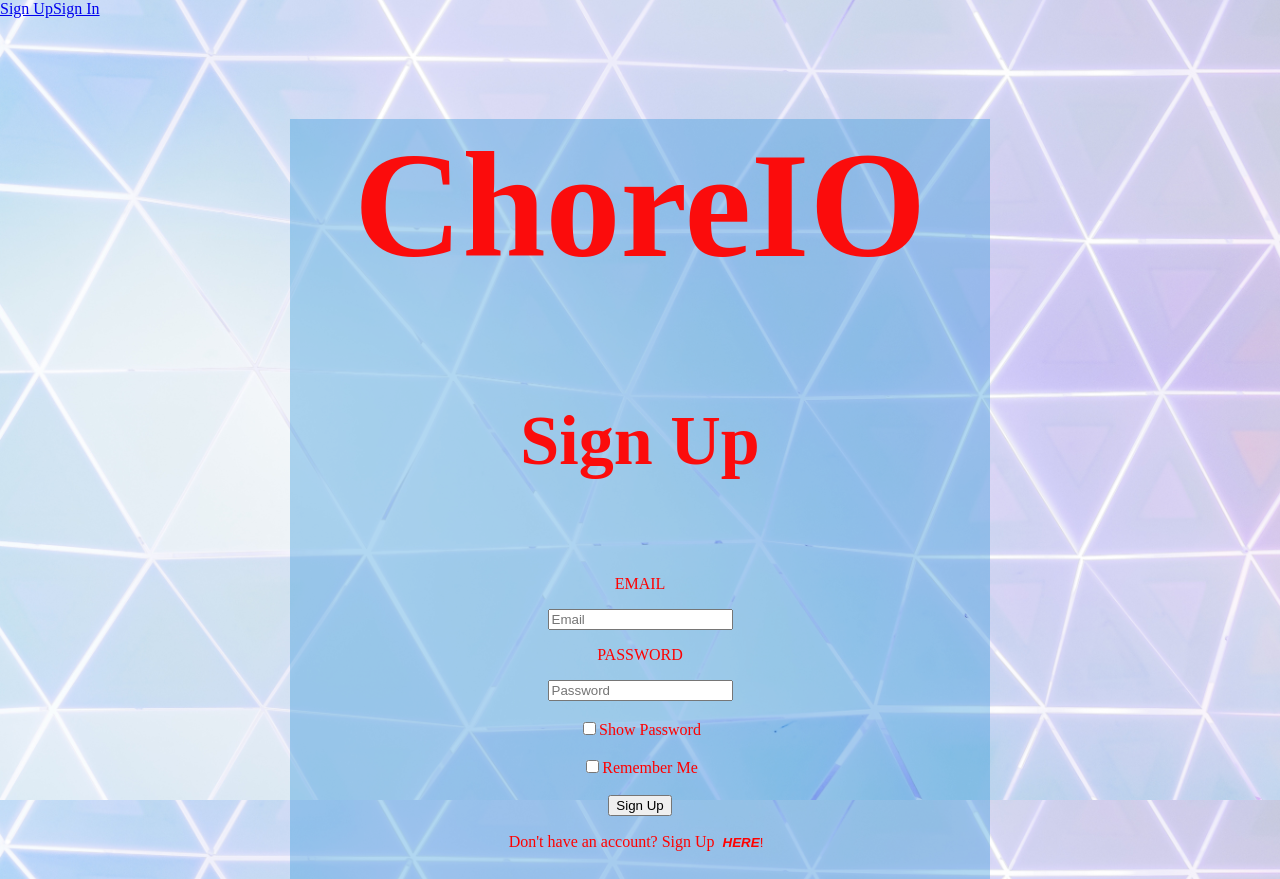
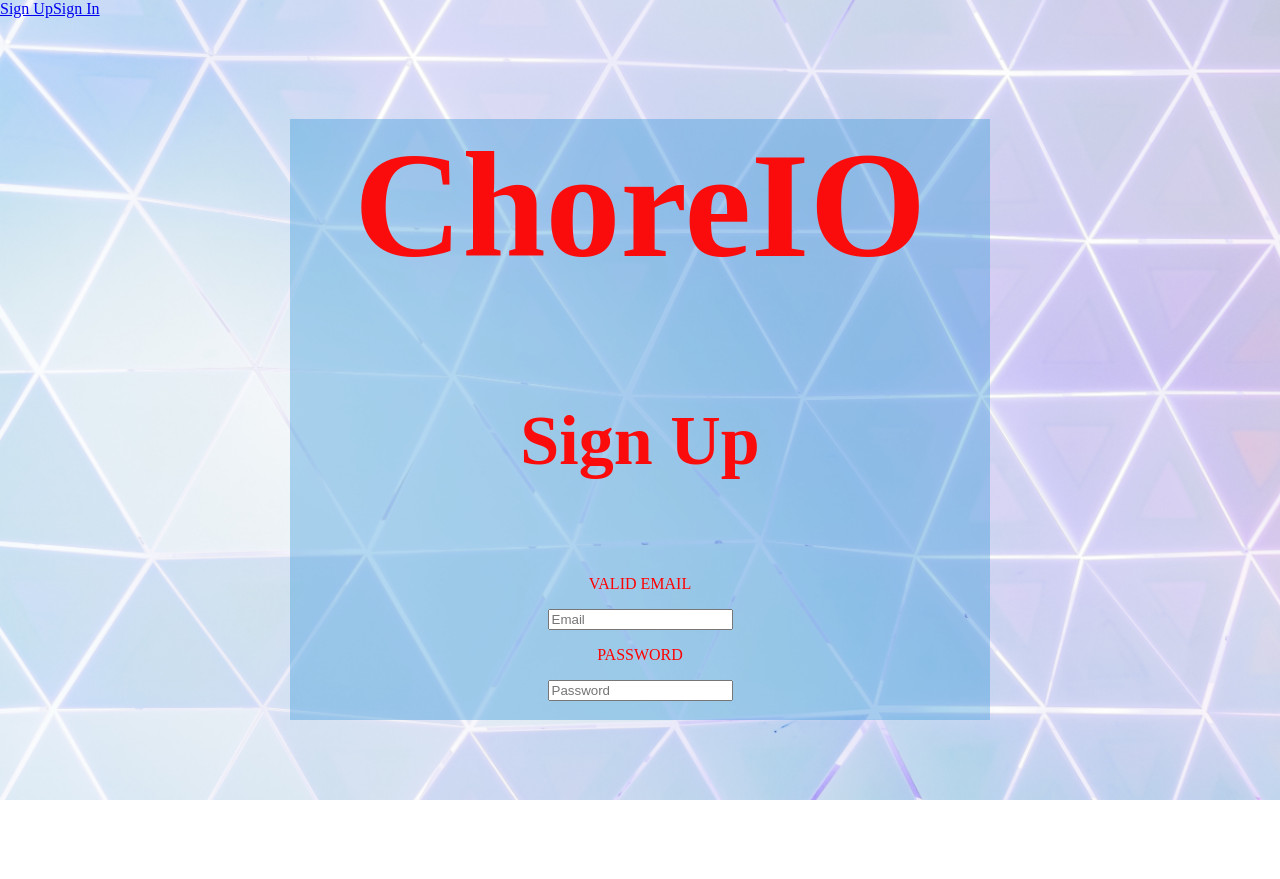
Before and after one commit to TheEPICturkey/ChoreChracker, a React (Create React App) app: page /SignUp in a window 1280 px wide. After the commit the page ends 800 px from the top, so only its background shows below. Built offline with nearby package versions, Linux system fonts and the light colour scheme; no server answers; the database is empty.

Commit message:
Make visual chaanges to splash page, login, and sign up pages.

```diff
--- a/public/index.html
+++ b/public/index.html
@@ -11,14 +11,18 @@
     -->
     <link rel="manifest" href="%PUBLIC_URL%/manifest.json">
     <link rel="shortcut icon" href="%PUBLIC_URL%/favicon.ico">
-    <title>Your App Name</title>
+    <link rel="stylesheet" href="styles.css">
+    <title>CHOREIO</title>
 </head>
 
 <body>
     <noscript>
         You need to enable JavaScript to run this app.
     </noscript>
+
     <div id="root"></div>
+    <H1>ChoreIO</CHORE></H1>
+
     <!--
     This HTML file is a template.
     If you open it directly in the browser, you will see an empty page.
--- a/src/components/auth/Sign.css
+++ b/src/components/auth/Sign.css
@@ -13,11 +13,9 @@ h1 {
 
   .Background {
     background-color: #3498db62;
-    /* padding: 20px;  */
     text-align: center;
     color: #fff;
     width: 700px;
-    /* height: ; */
     margin: 0 auto;
   }
 
@@ -32,3 +30,10 @@ h1 {
     border-color: rgba(0, 0, 0, 0);
     color: rgb(255, 0, 0);
   }
+
+  body, html {
+  overflow: hidden;
+  height: 100%;
+  margin: 0;
+  padding: 0;
+}
--- a/src/components/auth/SignUp.js
+++ b/src/components/auth/SignUp.js
@@ -6,11 +6,11 @@ import './Sign.css';
 const SignUp = () => {
   const [email, setEmail] = useState('');
   const [password, setPassword] = useState('');
-  const [showPassword, setShowPassword] = useState(false); // Add showPassword state
-  const [rememberMe, setRememberMe] = useState(false); // Add rememberMe state
+  const [showPassword, setShowPassword] = useState(false);
+  const [rememberMe, setRememberMe] = useState(false);
   const [error, setError] = useState(null);
 
-  const navigate = useNavigate(); // Import useNavigate
+  const navigate = useNavigate();
 
   const handleSignUp = async () => {
     const emailPattern = /^[^\s@]+@[^\s@]+\.[^\s@]+$/;
@@ -34,7 +34,7 @@ const SignUp = () => {
       <h1>ChoreIO</h1>
       <h2>Sign Up</h2>
       <div className='test'>
-        <p>EMAIL</p>
+        <p>VALID EMAIL</p>
         <input type="text" placeholder="Email" value={email} onChange={(e) => setEmail(e.target.value)} />
         <p>PASSWORD</p>
         <input type={showPassword ? "text" : "password"} placeholder="Password" value={password} onChange={(e) => setPassword(e.target.value)} />
@@ -61,8 +61,7 @@ const SignUp = () => {
         <br></br>
         <br></br>
         <button onClick={handleSignUp}>Sign Up</button>
-        <p>Don't have an account? Sign Up<button className="SignIn" onClick={() => navigate('../SignIn')}><strong><em>HERE</em></strong>!</button></p>
-
+        <p>Already have an account? Sign In<button className="SignIn" onClick={() => navigate('../SignIn')}><strong><em>HERE</em></strong>!</button></p>
         {error && <p>Error: {error}</p>}
       </div>
     </div>
```
Also changed, not shown: src/components/auth/SignIn.js (+0 -96 lines), public/styles.css (added), 1 other file (tests, documents, lock files or other folders).
